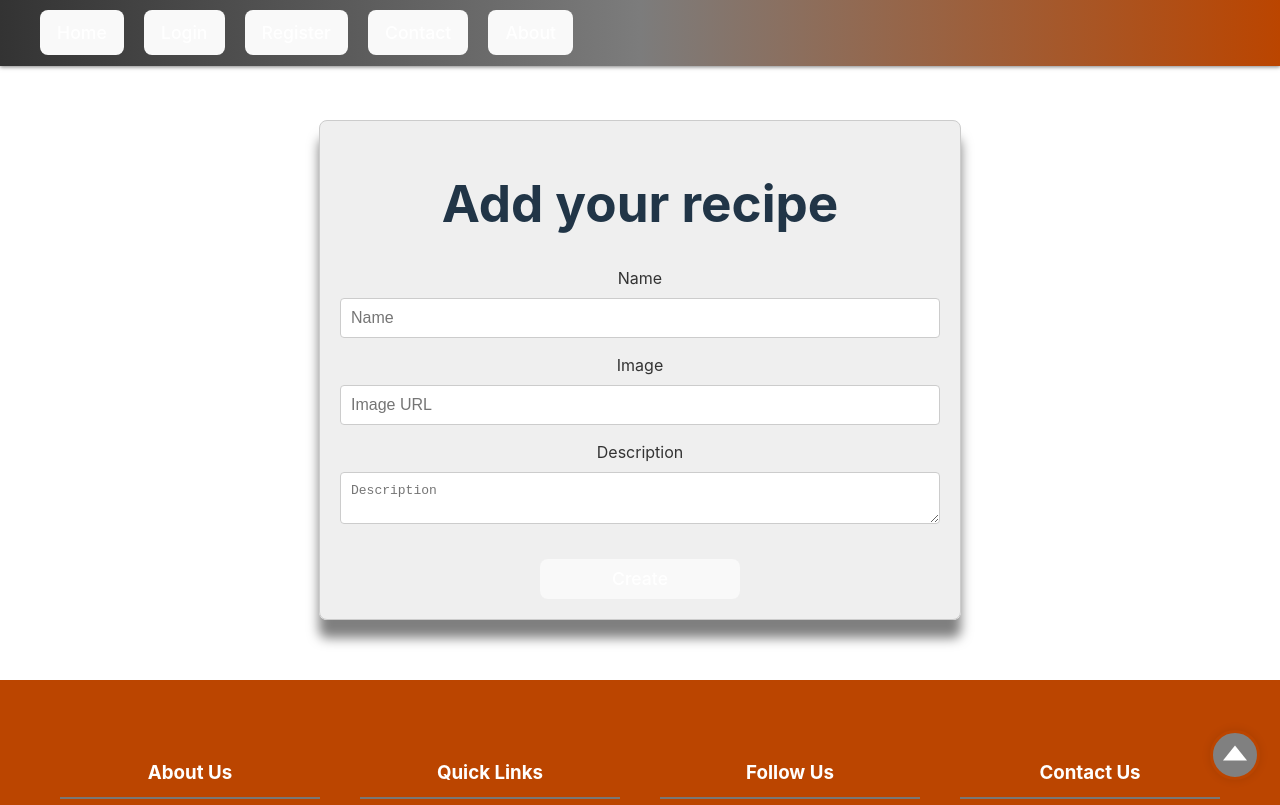
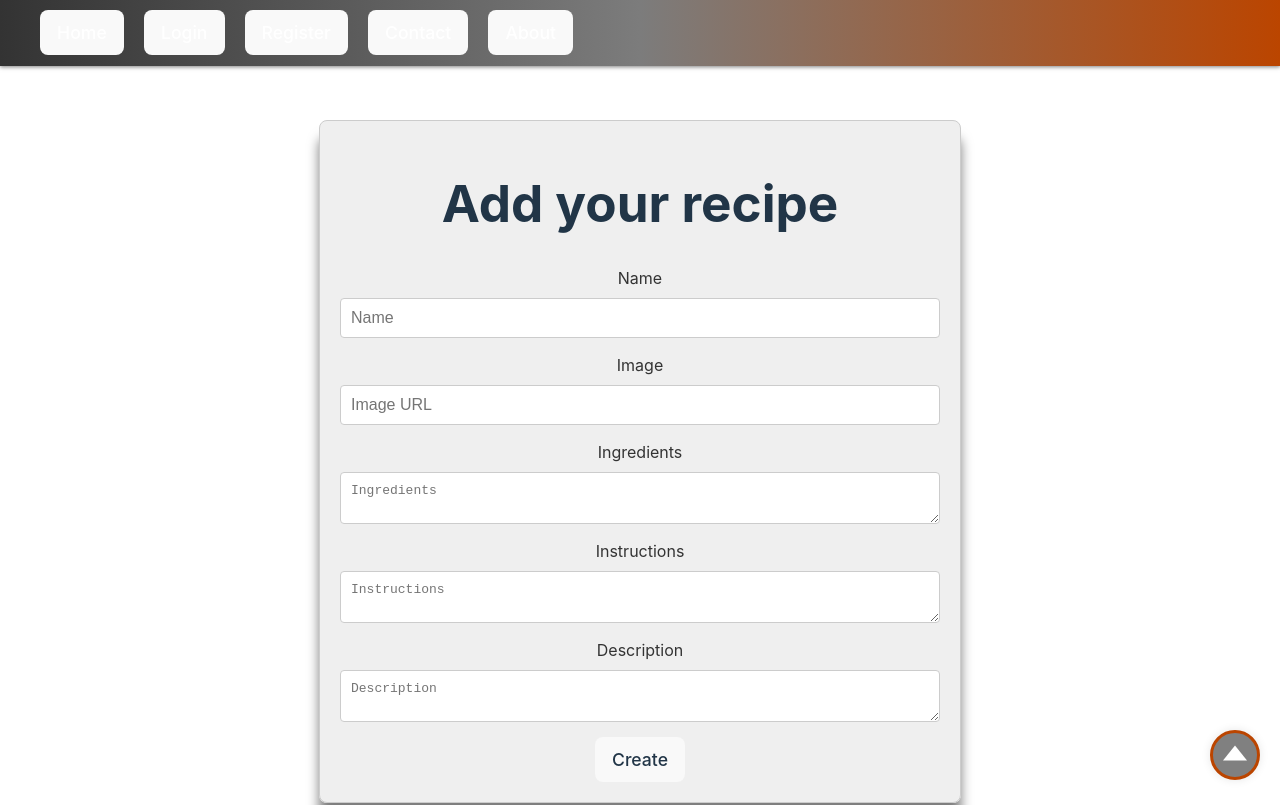
Before and after one commit to StefanAntenev/CoockingDelights, a React (Vite) app in the folder Client/: page /create in a window 1280 px wide. Shown: the top 805 px of the page. Built offline with nearby package versions, Linux system fonts and the light colour scheme.

Commit message:
Functionality create Recipe

```diff
--- a/Client/src/api/recipies-api.js
+++ b/Client/src/api/recipies-api.js
@@ -1,6 +1,6 @@
 import * as requester from './requester';
 
-const BASE_URL = 'http://localhost:3030/jsonstore/recipies'
+const BASE_URL = 'http://localhost:3030/data/recipies'
 
 export const getALL = async () => {
     const result = await requester.get(BASE_URL);
@@ -12,9 +12,12 @@ export const getALL = async () => {
 
 export const getOne = (recipieId) => requester.get(`${BASE_URL}/${recipieId}`)
 
+export const create = (recipeData) => requester.post(`${BASE_URL}`, recipeData);
+
 const recipieAPI = {
     getALL,
-    getOne
+    getOne,
+    create
 };
 
 export default recipieAPI;
--- a/Client/src/components/Create.css
+++ b/Client/src/components/Create.css
@@ -41,19 +41,47 @@ textarea {
 }
 
 .btnCreate {
+    border-radius: 8px;
+    border: 3px solid transparent;
+    margin: auto 120px;
+    padding: 0.5em 0.8em;
+    font-size: 1.1em;
+    font-weight: 500;
+    font-family: inherit;
+    background-color: #1a1a1a;
+    color: white;
+    cursor: pointer;
+    transition: transform 0.1s ease, border-color 0.7s;
     overflow: hidden;
-        width: 200px;
-        margin:  auto;
-        height: 40px;
-        display: flex;
-        justify-content: center;
-        align-items: center;
-        font-size: 16px;
-        margin-top: 20px;
-        font-size: 1.1em;
-        border-radius: 8px;
+    text-decoration: none;
 }
 
 .btnCreate:hover {
-    background-color: #333;
+    border-color: #bb4500;
+    transform: scale(1.2);
+    /* Scales the button to 110% on hover */
 }
+
+.btnCreate:active {
+    transform: scale(0.98);
+}
+
+.btnCreate:focus,
+.btnCreate:focus-visible {
+    outline: 4px auto -webkit-focus-ring-color;
+}
+
+@media (prefers-color-scheme: light) {
+    .btnCreate {
+        color: #213547;
+        background-color: #ffffff;
+    }
+
+    .btnCreate:hover {
+        color: #747bff;
+    }
+
+    .btnCreate {
+        background-color: #f9f9f9;
+    }
+}
--- a/Client/src/components/Create.jsx
+++ b/Client/src/components/Create.jsx
@@ -1,53 +1,46 @@
 import React, { useState } from 'react';
 import './Create.css';
+import { useForm } from '../hooks/useForm';
+import { useNavigate } from 'react-router-dom';
+import { useCreateRecipe } from '../hooks/useRecipes';
+
+const initialValues = {
+    name: '',
+    image: '',
+    description: '',
+    Ingredients: '',
+    Instructions: ''
+}
 
 export default function Create() {
-    const [name, setName] = useState('');
-    const [image, setImage] = useState('');
-    const [description, setDescription] = useState('');
+    const navigate = useNavigate();
+    const createRecipe = useCreateRecipe();
 
-    const handleSubmit = (event) => {
-        event.preventDefault();
-        // Access the form data here (name, image, description)
-        console.log('Name:', name);
-        console.log('Image:', image);
-        console.log('Description:', description);
-        // Form data, sending it to a server
-        fetch('http://localhost:3030/jsonstore/recipies', {
-            method: 'POST',
-            headers: {
-            'Content-Type': 'application/json',
-            },
-            body: JSON.stringify({ name, image, description }),
-        })
-            .then(response => response.json())
-            .then(data => {
-            // Handle the response from the server
-            console.log('Server response:', data);
-            // Reset form fields
-            setName('');
-            setImage('');
-            setDescription('');
-            })
-            .catch(error => {
-            // Handle any errors that occurred during the request
-            console.error('Error:', error);
-            });
-    };
+    const createHandler = async (values) => {
+        try {
+            const { _id } = await createRecipe(values);
+            navigate(`/recipies/${_id}/details`);
+        } catch (err) {
+            console.error(err.message);
+        }
+    }
+
+    const { changeHandler, values, submitHandler } = useForm(initialValues, createHandler);
+
 
     return (
         <>
             <div className="create-form">
-            <h1>Add your recipe</h1>
-                <form onSubmit={handleSubmit}>
+                <h1>Add your recipe</h1>
+                <form onSubmit={submitHandler}>
                     <label htmlFor="name">Name</label>
                     <input
                         type="text"
                         id="name"
                         name="name"
                         placeholder="Name"
-                        value={name}
-                        onChange={(event) => setName(event.target.value)}
+                        value={values.name}
+                        onChange={changeHandler}
                     />
                     <label htmlFor="image">Image</label>
                     <input
@@ -55,18 +48,36 @@ export default function Create() {
                         id="image"
                         name="image"
                         placeholder="Image URL"
-                        value={image}
-                        onChange={(event) => setImage(event.target.value)}
+                        value={values.image}
+                        onChange={changeHandler}
                     />
+                    <label htmlFor="Ingredients">Ingredients</label>
+                    <textarea
+                        id="Ingredients"
+                        name="Ingredients"
+                        placeholder="Ingredients"
+                        value={values.Ingredients}
+                        onChange={changeHandler}
+                    ></textarea>
+                    <label htmlFor="Ingredients">Instructions</label>
+                    <textarea
+                        id="Instructions"
+                        name="Instructions"
+                        placeholder="Instructions"
+                        value={values.Instructions}
+                        onChange={changeHandler}
+                    ></textarea>
                     <label htmlFor="description">Description</label>
                     <textarea
                         id="description"
                         name="description"
                         placeholder="Description"
-                        value={description}
-                        onChange={(event) => setDescription(event.target.value)}
+                        value={values.description}
+                        onChange={changeHandler}
                     ></textarea>
-                    <button className="btnCreate" type="submit">Create</button>
+                    <div>
+                        <input className="btnCreate" type="submit" value="Create"></input>
+                    </div>
                 </form>
             </div>
         </>
--- a/Client/src/hooks/useRecipes.js
+++ b/Client/src/hooks/useRecipes.js
@@ -32,3 +32,9 @@ export function useGetOneRecipe(recipieId) {
         setRecipie
     ];
 }
+
+export function useCreateRecipe() {
+    const recipeCreateHandler = (recipeData) => recipieAPI.create(recipeData)
+
+    return recipeCreateHandler;
+}
```
